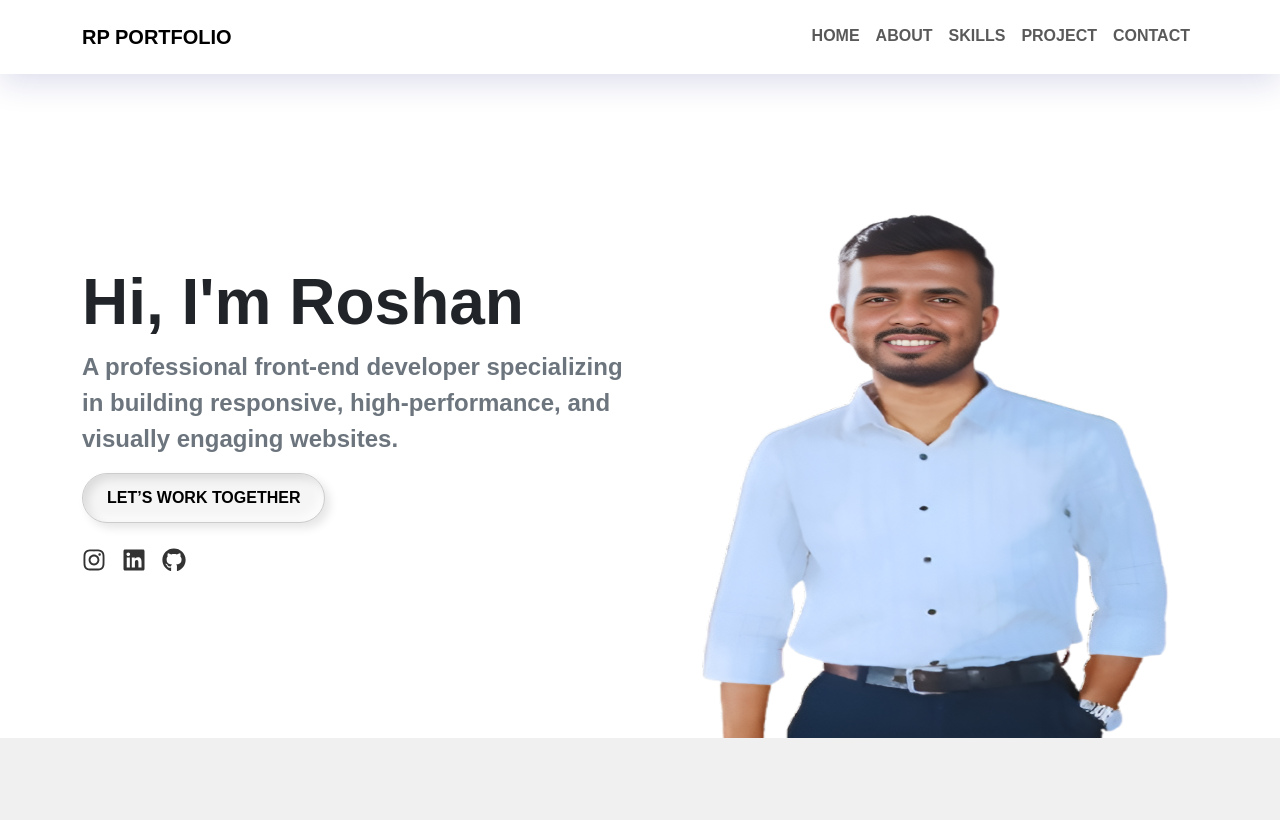
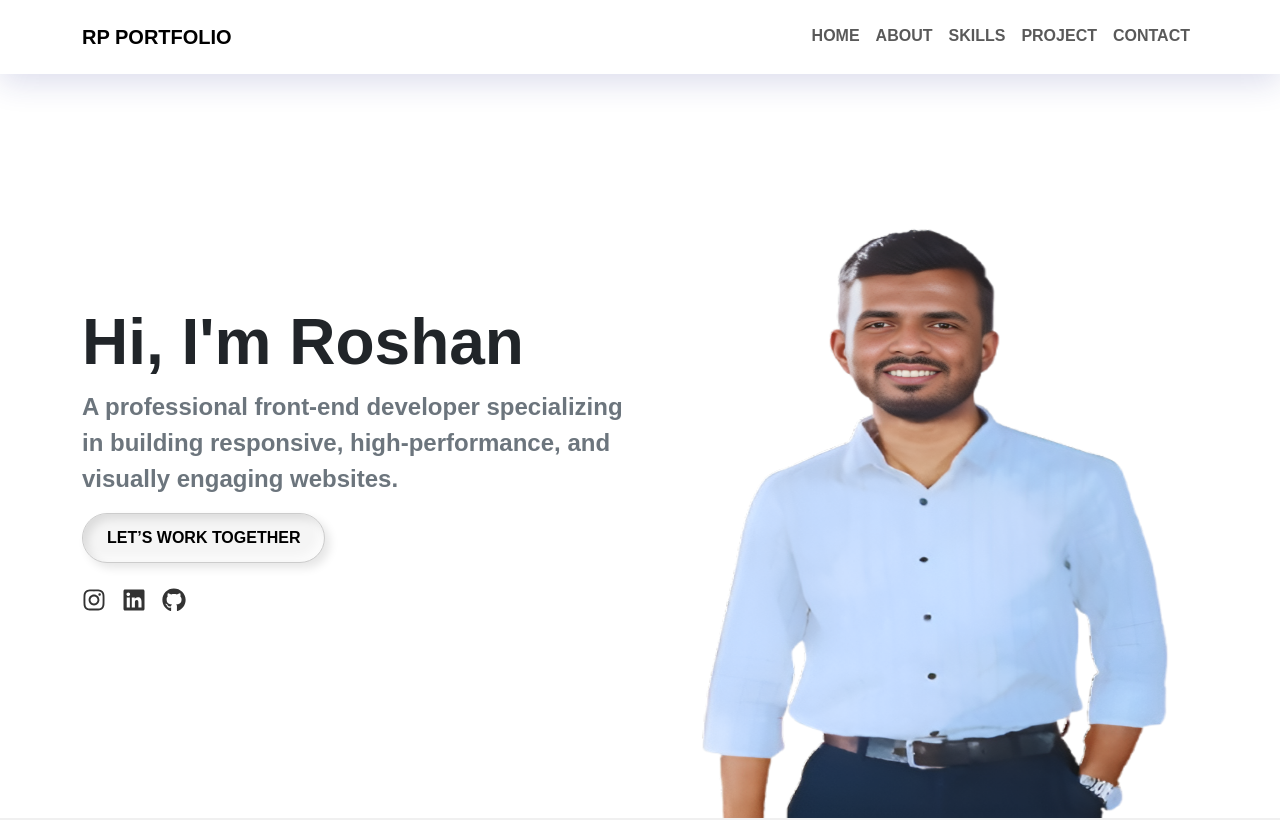
Before and after one commit to roshan773/rp-portfolio, a React (Vite) app: page / in a window 1280 px wide. Shown: the top 820 px of the page. Built offline with nearby package versions, Linux system fonts and the light colour scheme; no server answers.

Commit message:
done some chnages in the height of home

```diff
--- a/src/Components/Home.css
+++ b/src/Components/Home.css
@@ -7,7 +7,7 @@
 
 .home {
     width: 100%;
-    height: 80vh;
+    height: 90vh;
     z-index: -1;
     display: flex;
     justify-content: center;
@@ -16,7 +16,7 @@
 
 .img-container {
     width: 100%;
-    height: 80vh;
+    height: 90vh;
     display: flex;
     justify-content: center;
     align-items: center;
```
